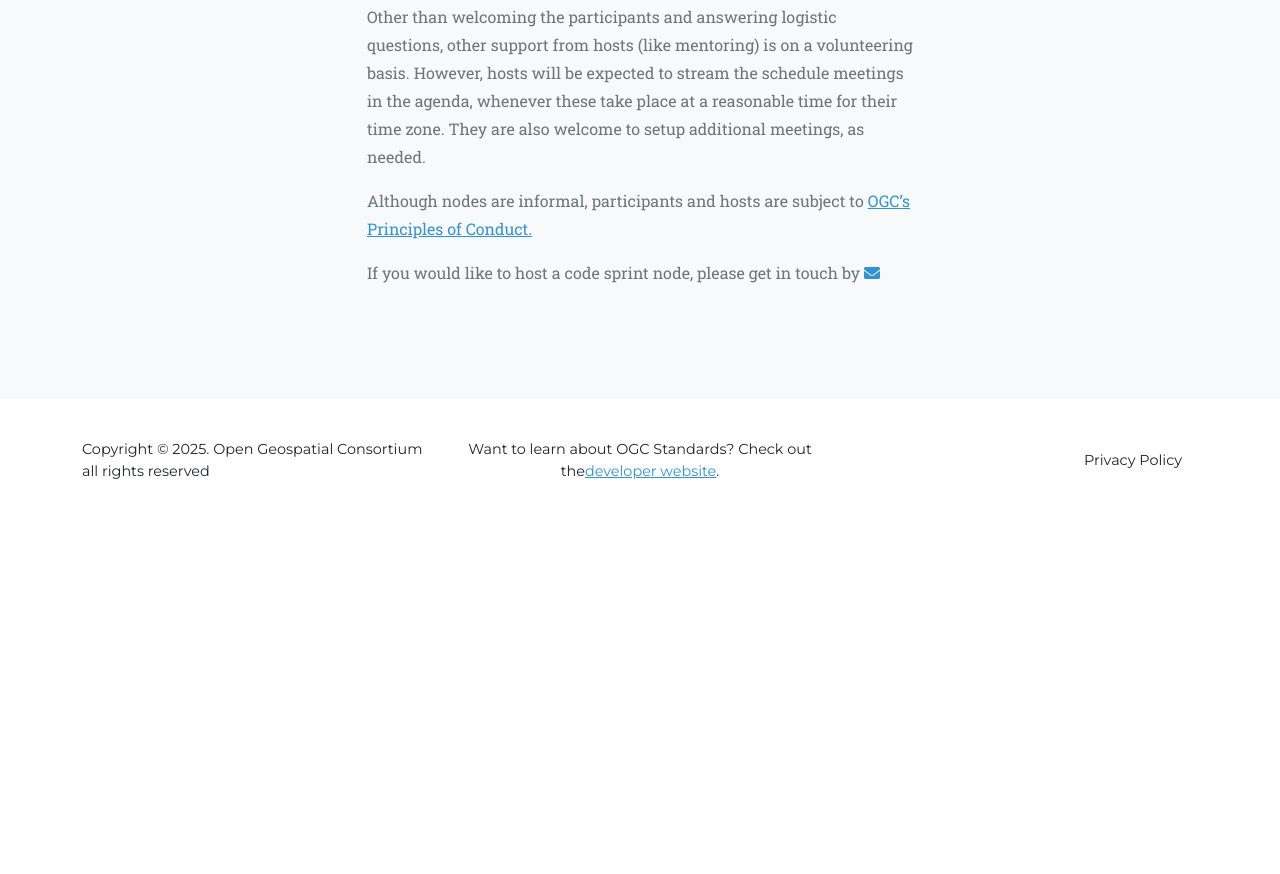
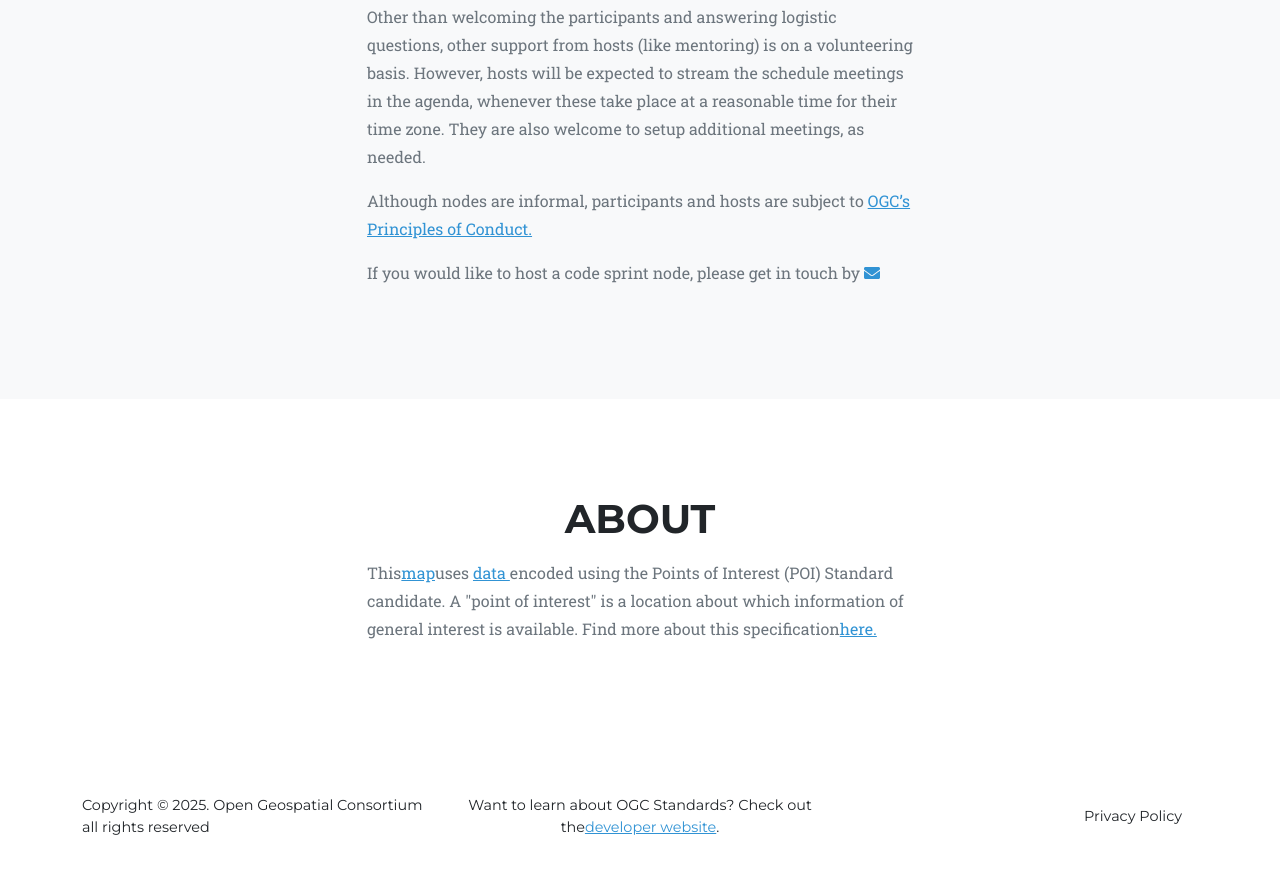
Before and after one commit to ogcincubator/hub-nd-spoke, a website: page src/pug/index.pug in a window 1280 px wide. Shown: the part 3054-3928 px from the top of the page. Before the commit the page ends 3576 px from the top, so only its background shows below. Drawn offline with nearby package versions, Linux system fonts and the light colour scheme; files that its build step writes are made by us from their sources; files whose address does not match are found by name.

Commit message:
- added about section

```diff
--- a/src/pug/index.pug
+++ b/src/pug/index.pug
@@ -130,6 +130,21 @@ html(lang='en')
                         p.text-muted If you would like to host a code sprint node, please get in touch by
                                      a(href='mailto:devrel@ogc.org')
                                             i.fa.fa-envelope
+        // About
+        section#about.page-section
+            .container
+                .text-center
+                    h2.section-heading.text-uppercase About
+                .row.justify-content-center
+                    .col-6
+                        p.text-muted This
+                            a(href='https://ogcincubator.github.io/code-sprint-nodes/') map
+                            | uses
+                            a(href='https://raw.githubusercontent.com/ogcincubator/code-sprint-nodes/refs/heads/main/src/nodes.json') data
+                            | encoded using the Points of Interest (POI) Standard candidate.
+                            | A "point of interest" is a location about which information of general interest is available.
+                            | Find more about this specification
+                            a(href='https://github.com/opengeospatial/poi') here.
 
         // Footer
         footer.footer.py-4
```
Also changed, not shown: dist/index.html.
